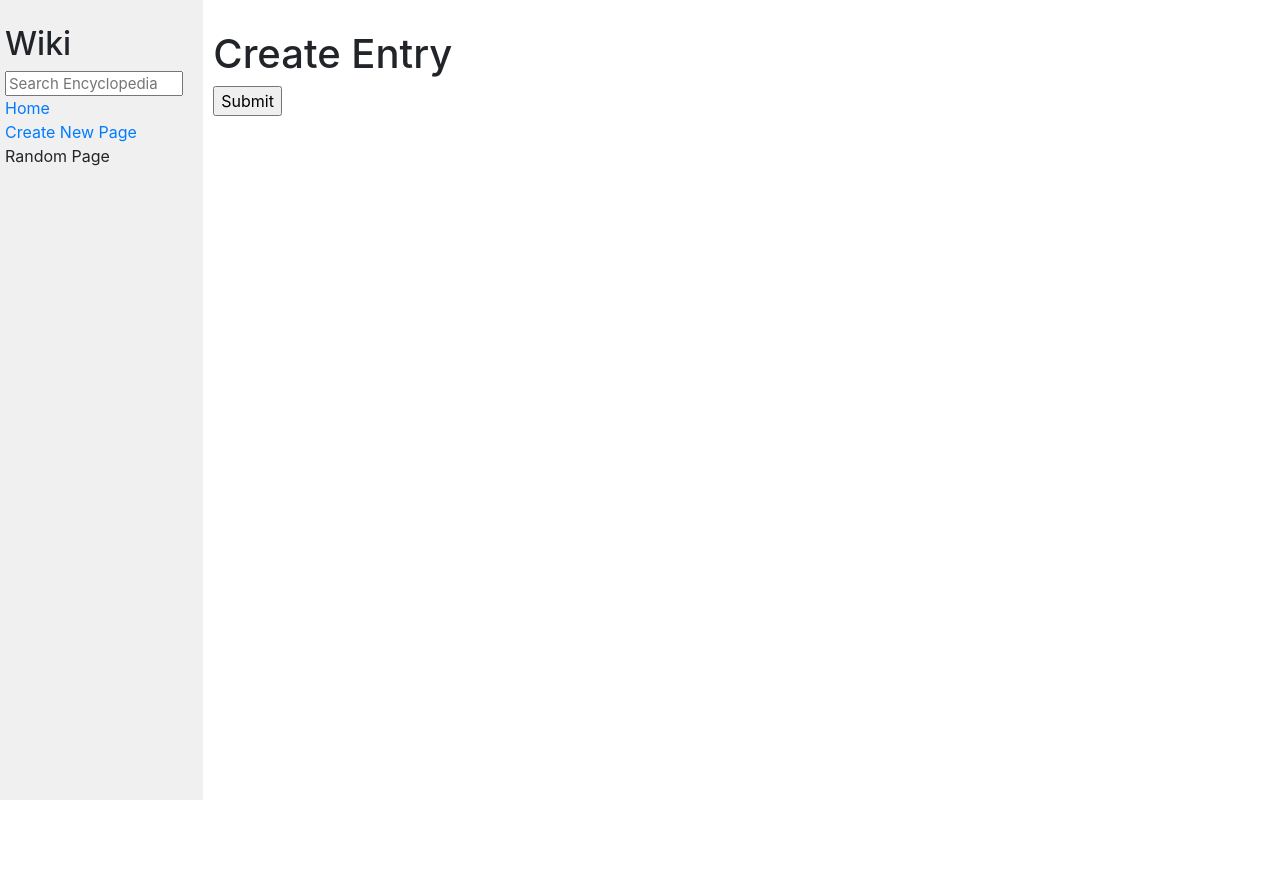
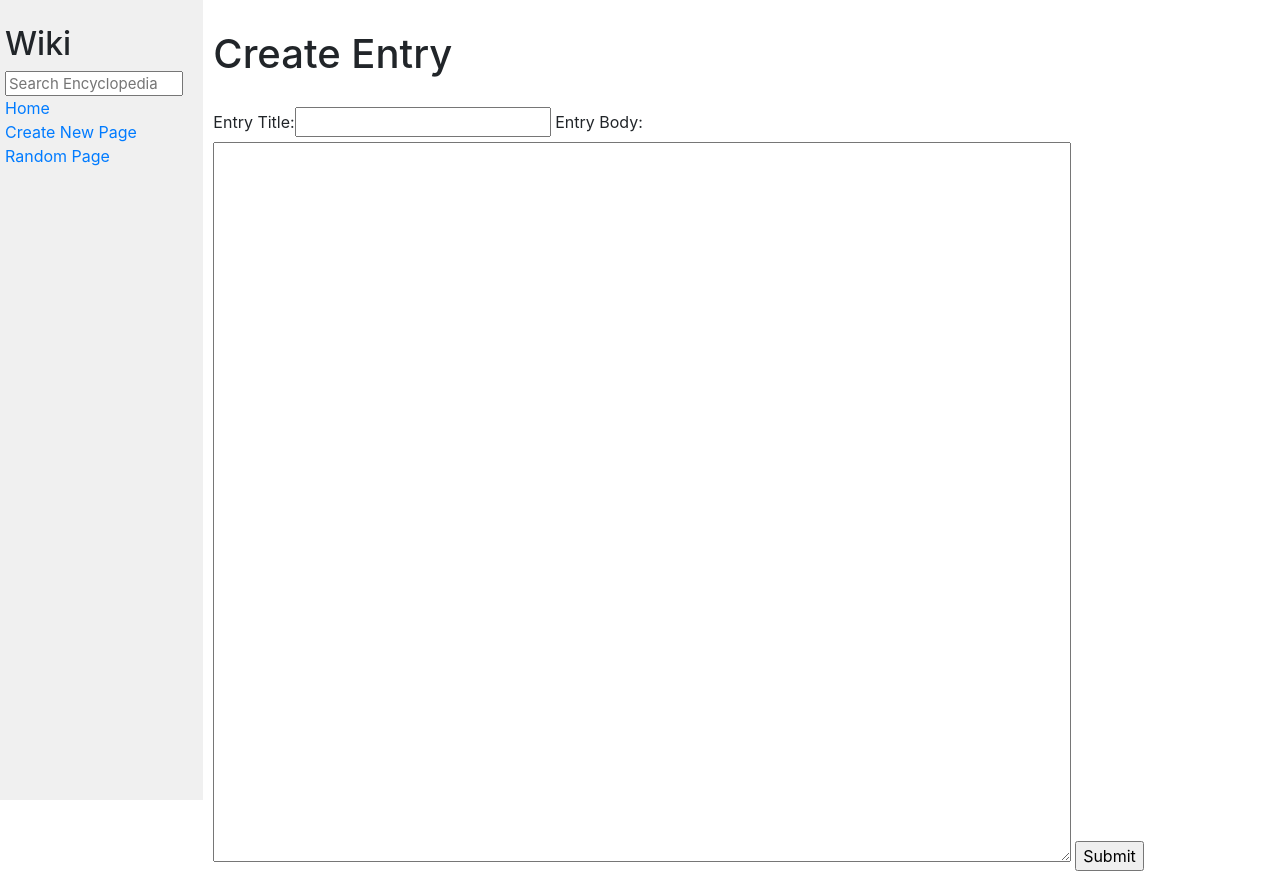
Before and after one commit to grinderd/CS50, a Django app: template Project1_wiki/App/encyclopedia/templates/encyclopedia/create.html in a window 1280 px wide. Before the commit the page ends 800 px from the top, so only its background shows below. Run offline with Django 3.2, Linux system fonts and the light colour scheme; the template is opened without the code that fills it: values that come from a table or form of the project are taken from there, others are empty; parts of the project's set-up code (start-up, migrations or seed data) failed here and were passed over; some libraries are stand-ins or nearby versions.

Commit message:
Finished Project 1 - Still need some error catching

```diff
--- a/Project1_wiki/App/encyclopedia/templates/encyclopedia/layout.html
+++ b/Project1_wiki/App/encyclopedia/templates/encyclopedia/layout.html
@@ -23,7 +23,7 @@
                     <a href="{% url 'create'%}">Create New Page</a>
                 </div>
                 <div>
-                    Random Page
+                    <a href="{% url 'random'%}">Random Page</a>
                 </div>
                 {% block nav %}
                 {% endblock %}
--- a/Project1_wiki/App/encyclopedia/urls.py
+++ b/Project1_wiki/App/encyclopedia/urls.py
@@ -6,6 +6,9 @@ urlpatterns = [
     path("", views.index, name="index"),
     path("create", views.create, name="create"),
     path("entrysearch", views.entrysearch, name="entrysearch"),
+    path('editentry', views.editentry, name='editentry'),
+    path('updateentry', views.updateentry, name='updateentry'),
+    path('random', views.randomentry, name='random'),
     path("<str:title>", views.entry, name="title")
 
 ]
--- a/Project1_wiki/App/encyclopedia/util.py
+++ b/Project1_wiki/App/encyclopedia/util.py
@@ -1,5 +1,5 @@
 import re
-
+import markdown2
 from django.core.files.base import ContentFile
 from django.core.files.storage import default_storage
 
@@ -32,6 +32,6 @@ def get_entry(title):
     """
     try:
         f = default_storage.open(f"entries/{title}.md")
-        return f.read().decode("utf-8")
+        return markdown2.markdown(f.read().decode("utf-8"), extras=['fenced-code-blocks'])
     except FileNotFoundError:
         return None
--- a/Project1_wiki/App/encyclopedia/views.py
+++ b/Project1_wiki/App/encyclopedia/views.py
@@ -1,13 +1,17 @@
 from django import forms
 from django.shortcuts import render
 from django.http import HttpResponseRedirect
+from django.urls import reverse
+from django.utils.safestring import mark_safe
+import random
+import markdown2
 
 from . import util
 
 
 class CreateEntryForm(forms.Form):
-    Title = forms.CharField(label='title')
-    Entry = forms.TextField(label='entry')
+    Title = forms.CharField(label="Entry Title")
+    Entry = forms.CharField(widget=forms.Textarea, label=mark_safe(" <br />Entry Body"))
 
 
 def index(request):
@@ -31,17 +35,19 @@ def create(request):
     if request.method == "POST":
         form = CreateEntryForm(request.POST)
         if form.is_valid():
-            title = form.cleaned_data["Title"]
-            entry = form.cleaned_data["Entry"]
+            entry_title = form.cleaned_data["Title"]
+            entry_bd = form.cleaned_data["Entry"]
             entry_ls = util.list_entries()
-            if title in entry_ls:
+            if entry_title in entry_ls:
                 pass
             else:
-                with open(f'{title}.md, 'w') as f:
-                    f.write(entry)
-                return render(request, "")
+                # Writes entry to file
+                f = open(f'entries/{entry_title}.md', 'w')
+                f.write(entry_bd)
+                f.close()
+                return HttpResponseRedirect(reverse("index"))
     return render(request, "encyclopedia/create.html",{
-        "form":form
+        "form": CreateEntryForm()
     })
 
 
@@ -56,6 +62,48 @@ def entrysearch(request):
                 if request.POST['q'] in ent:
                     fltr_list.append(ent)
 
-            return render(request, "encyclopedia/search.html",{
+            return render(request, "encyclopedia/search.html", {
                 "fltr_list": fltr_list
             })
+
+
+def editentry(request):
+    if request.method == "POST":
+        entry_title = request.POST['entry_title']
+        entry_body = util.get_entry(entry_title)
+        InitialData = {"Title": entry_title, "Entry": entry_body}
+        EntryClass = CreateEntryForm(initial=InitialData)
+
+        return render(request, "encyclopedia/entryedit.html", {
+            "class": EntryClass
+        })
+
+
+def updateentry(request):
+    if request.method == "POST":
+        form = CreateEntryForm(request.POST)
+        if form.is_valid():
+            entry_title = form.cleaned_data["Title"]
+            entry_bd = form.cleaned_data["Entry"]
+            entry_ls = util.list_entries()
+            # Writes entry to file
+            f = open(f'entries/{entry_title}.md', 'w')
+            f.write(entry_bd)
+            f.close()
+            return HttpResponseRedirect(reverse('index'))
+        else:
+            return render(request, "encyclopedia/entryedit.html", {
+                "class": CreateEntryForm(request.Post)
+            })
+    else:
+        return render(request, "encyclopedia/index.html")
+
+
+def randomentry(request):
+    entry_ls = util.list_entries()
+    entry_ct = len(entry_ls)
+    gen_num = random.randint(0,entry_ct-1)
+    picked_entry = entry_ls[gen_num]
+    return render(request, "encyclopedia/displayentry.html", {
+        "title": picked_entry,
+        "body": util.get_entry(picked_entry)})
```
Also changed, not shown: Project1_wiki/App/encyclopedia/templates/encyclopedia/displayentry.html (+8 -2 lines), Project1_wiki/App/encyclopedia/templates/encyclopedia/entryedit.html (added, +16 -0 lines), Project1_wiki/App/entries/CSS.md (+2 -0 lines), Project1_wiki/App/entries/GBM.md (added, +2 -0 lines).
